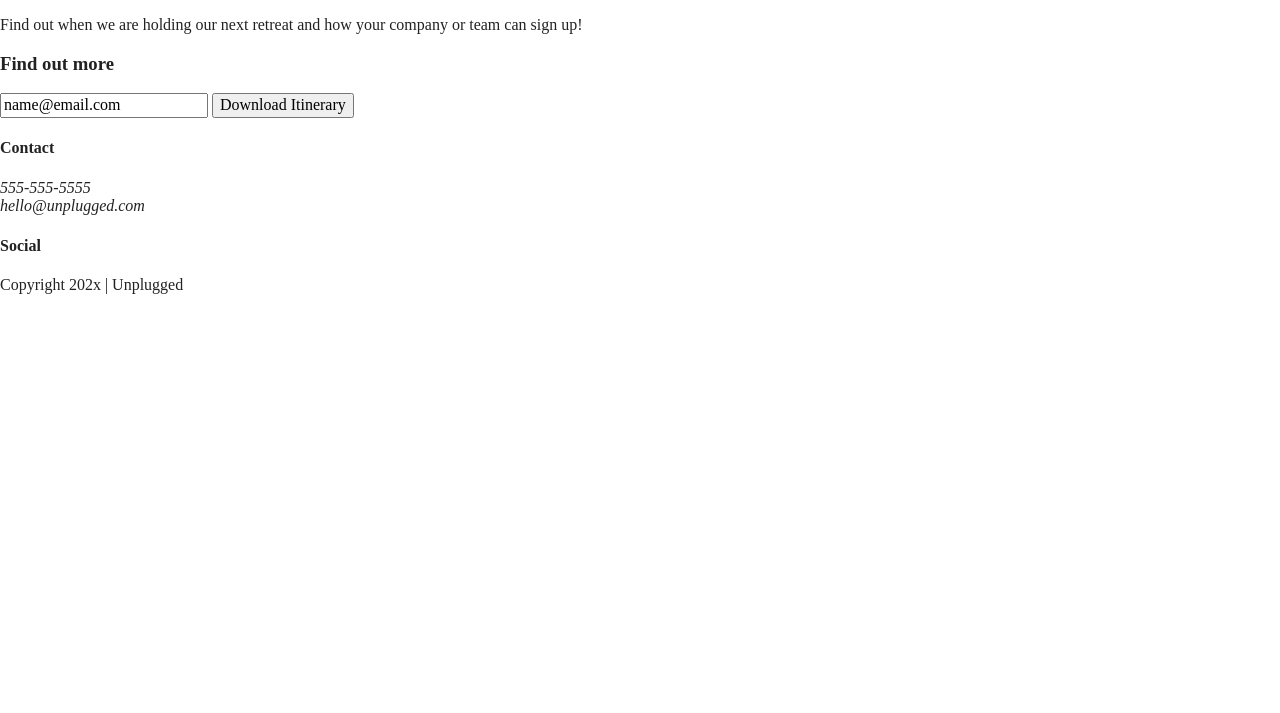
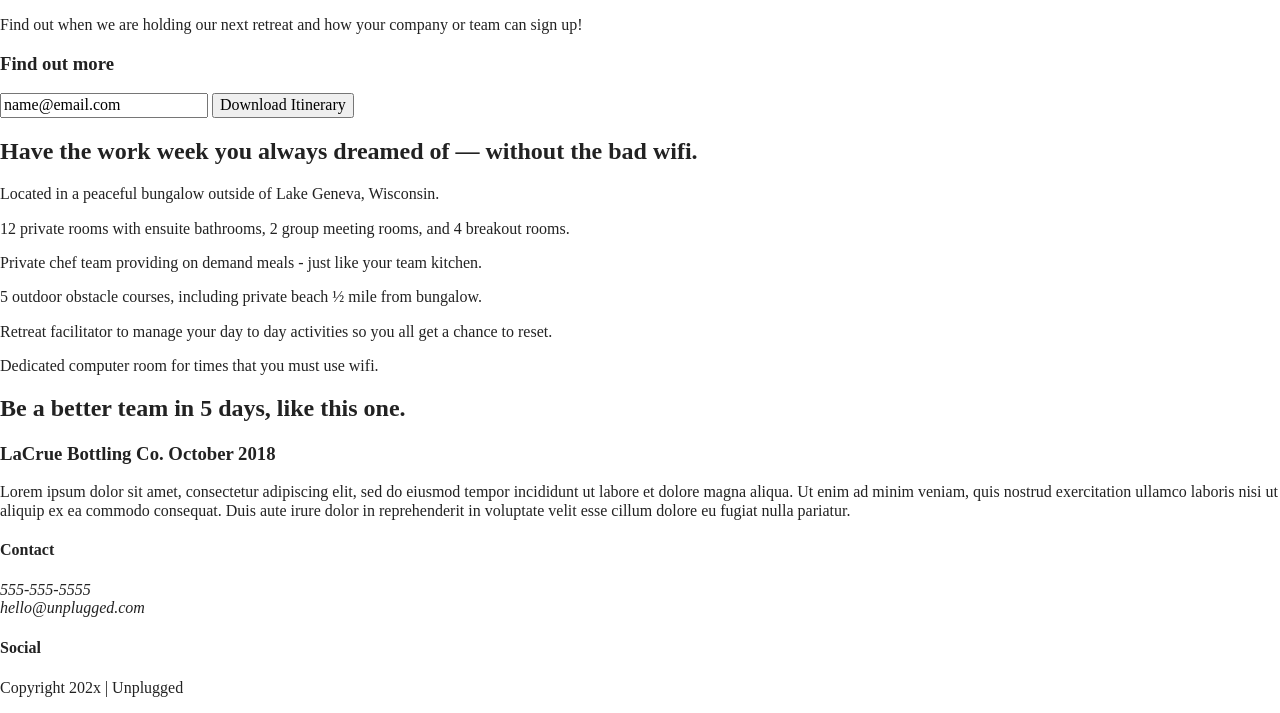
Before and after one commit to Hildebolt/206-unplugged-project, a website built with Parcel: page index.html in a window 1280 px wide. Shown: the part 175-888 px from the top of the page. Before the commit the page ends 800 px from the top, so only its background shows below. Built offline with nearby package versions, Linux system fonts and the light colour scheme.

Commit message:
added finish coding your homepage

```diff
--- a/index.html
+++ b/index.html
@@ -58,9 +58,62 @@
          <input type="button" value="Download Itinerary">
 
        </div>
+     </div>
+   </aside>
+   <section class="features">
+     <div class="content-wrapper">
+      <h2>Have the work week you always dreamed of — without the bad wifi.</h2>
+      <div class="features-items">
+        <article>
+          <p class="fontawesome-icons"></p>
+          <p class="features-item-description">Located in a peaceful bungalow outside of Lake Geneva, Wisconsin.
+          </p>
+        </article>
+        <article>
+          <p class="fontawesome-icons"></p>
+          <p class="features-item-description">12 private rooms with ensuite bathrooms, 2 group meeting rooms, and 4 breakout rooms.
+          </p>
+        </article>
+        <article>
+          <p class="fontawesome-icons"></p>
+          <p class="features-item-description">Private chef team providing on demand meals - just like your team kitchen.
+          </p>
+        </article>
+        <article>
+          <p class="fontawesome-icons"></p>
+          <p class="features-item-description">5 outdoor obstacle courses, including private beach ½ mile from bungalow.
+          </p>
+        </article>
+        <article>
+          <p class="fontawesome-icons"></p>
+          <p class="features-item-description">Retreat facilitator to manage your day to day activities so you all get a chance to reset.
+          </p>
+        </article>
+        <article>
+          <p class="fontawesome-icons"></p>
+          <p class="features-item-description">Dedicated computer room for times that you must use wifi.
+          </p>
+        </article>
+      </div>
+      <section class="reviews"
+        <div class="content-wrapper">
+         <h2>Be a better team in 5 days, like this one.</h2>
+         <article>
+          <h3>LaCrue Bottling Co.
+            October 2018</h3>
+            <p>Lorem ipsum dolor sit amet, consectetur adipiscing elit, sed do eiusmod tempor incididunt ut labore et dolore magna aliqua. Ut enim ad minim veniam, quis nostrud exercitation ullamco laboris nisi ut aliquip ex ea commodo consequat. Duis aute irure dolor in reprehenderit in voluptate velit esse cillum dolore eu fugiat nulla pariatur.</p>
+          </article>
 
-      </div>
-    </aside>
+
+
+
+
+
+        </div>
+      </section>
+
+    </div>
+  </section>
 
   </main>
   <footer>
```
